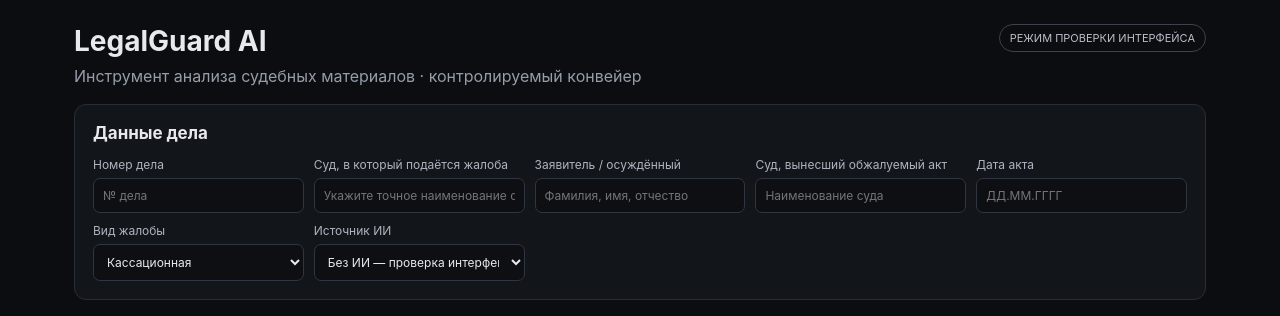
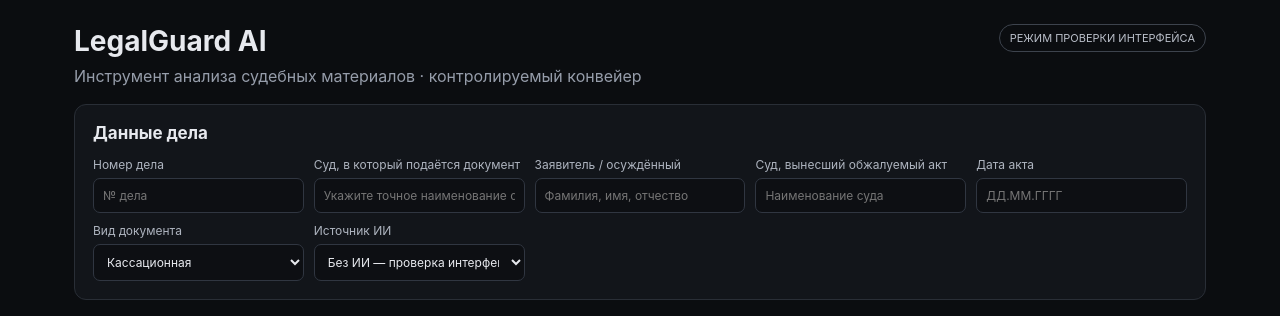
Before and after one commit to porejrosebostan40-cmd/legalguard-ai-fixed, a React (Vite) app: page / in a window 1280 px wide. Shown: the top 316 px of the page. Built offline with nearby package versions, Linux system fonts and the light colour scheme.

Commit message:
Use generic document labels for appeal and UDO workflows

```diff
--- a/src/main.tsx
+++ b/src/main.tsx
@@ -193,11 +193,11 @@ function App() {
         <h2>Данные дела</h2>
         <div className="fields">
           <label>Номер дела<input value={caseNumber} disabled={running} onChange={(event) => { setCaseNumber(event.target.value); invalidateResult(); }} placeholder="№ дела" /></label>
-          <label>Суд, в который подаётся жалоба<input value={recipientCourtName} disabled={running} onChange={(event) => { setRecipientCourtName(event.target.value); invalidateResult(); }} placeholder="Укажите точное наименование суда" /></label>
+          <label>Суд, в который подаётся документ<input value={recipientCourtName} disabled={running} onChange={(event) => { setRecipientCourtName(event.target.value); invalidateResult(); }} placeholder="Укажите точное наименование суда" /></label>
           <label>Заявитель / осуждённый<input value={clientName} disabled={running} onChange={(event) => { setClientName(event.target.value); invalidateResult(); }} placeholder="Фамилия, имя, отчество" /></label>
           <label>Суд, вынесший обжалуемый акт<input value={courtName} disabled={running} onChange={(event) => { setCourtName(event.target.value); invalidateResult(); }} placeholder="Наименование суда" /></label>
           <label>Дата акта<input value={verdictDate} disabled={running} onChange={(event) => { setVerdictDate(event.target.value); invalidateResult(); }} placeholder="ДД.ММ.ГГГГ" /></label>
-          <label>Вид жалобы<select value={complaintType} disabled={running} onChange={(event) => { setComplaintType(event.target.value as ComplaintType); invalidateResult(); }}><option value="апелляционная">Апелляционная</option><option value="кассационная">Кассационная</option><option value="ходатайство об УДО">Ходатайство об УДО</option></select></label>
+          <label>Вид документа<select value={complaintType} disabled={running} onChange={(event) => { setComplaintType(event.target.value as ComplaintType); invalidateResult(); }}><option value="апелляционная">Апелляционная</option><option value="кассационная">Кассационная</option><option value="ходатайство об УДО">Ходатайство об УДО</option></select></label>
           <label>Источник ИИ<select value={providerMode} disabled={running} onChange={(event) => { setProviderMode(event.target.value as 'test' | 'local'); invalidateResult(); }}><option value="test">Без ИИ — проверка интерфейса</option><option value="local">Локальная модель на устройстве</option></select></label>
         </div>
       </section>
```
